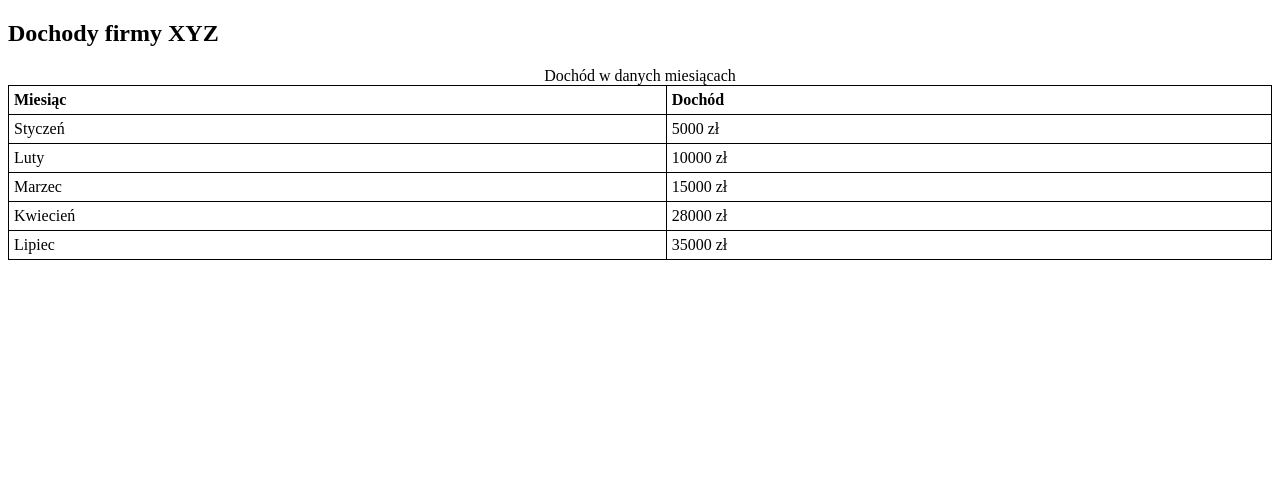
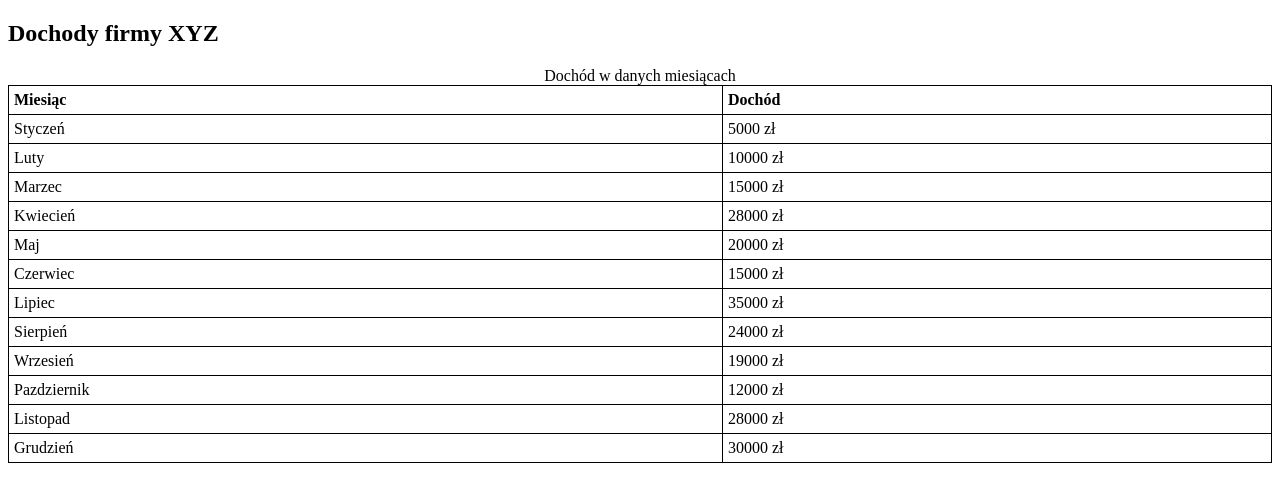
Before and after one commit to KrzysztofSajdok/CW.3, a plain HTML site: page index.html in a window 1280 px wide. Drawn offline with Linux system fonts and the light colour scheme.

Commit message:
uzupelnione brakujace miesiace

```diff
--- a/index.html
+++ b/index.html
@@ -38,9 +38,37 @@ th, td {
     <td>Kwiecień</td>
     <td>28000 zł</td>
   </tr>
+<tr>
+    <td>Maj</td>
+    <td>20000 zł</td>
+  </tr>
+<tr>
+    <td>Czerwiec</td>
+    <td>15000 zł</td>
+  </tr>
   <tr>
     <td>Lipiec</td>
     <td>35000 zł</td>
+  </tr>
+<tr>
+    <td>Sierpień</td>
+    <td>24000 zł</td>
+  </tr>
+<tr>
+    <td>Wrzesień</td>
+    <td>19000 zł</td>
+  </tr>
+<tr>
+    <td>Pazdziernik</td>
+    <td>12000 zł</td>
+  </tr>
+<tr>
+    <td>Listopad</td>
+    <td>28000 zł</td>
+  </tr>
+<tr>
+    <td>Grudzień</td>
+    <td>30000 zł</td>
   </tr>
 </table>
 
```
